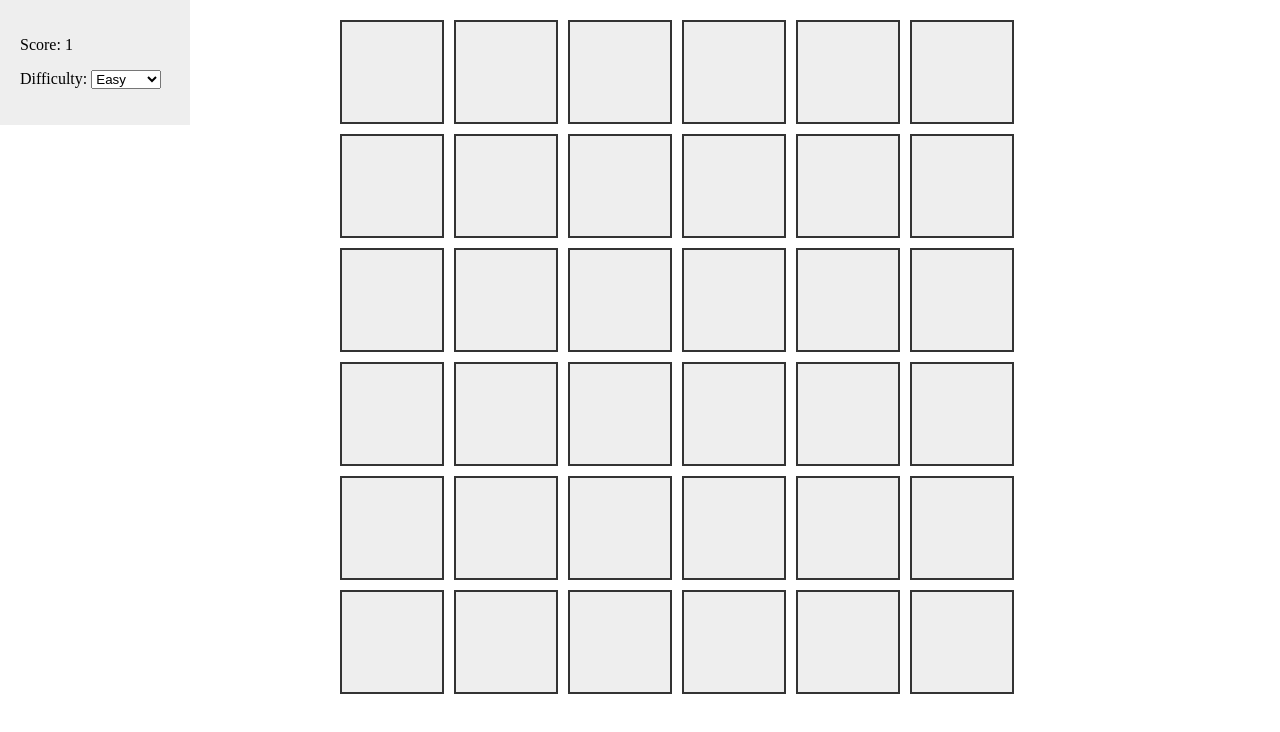
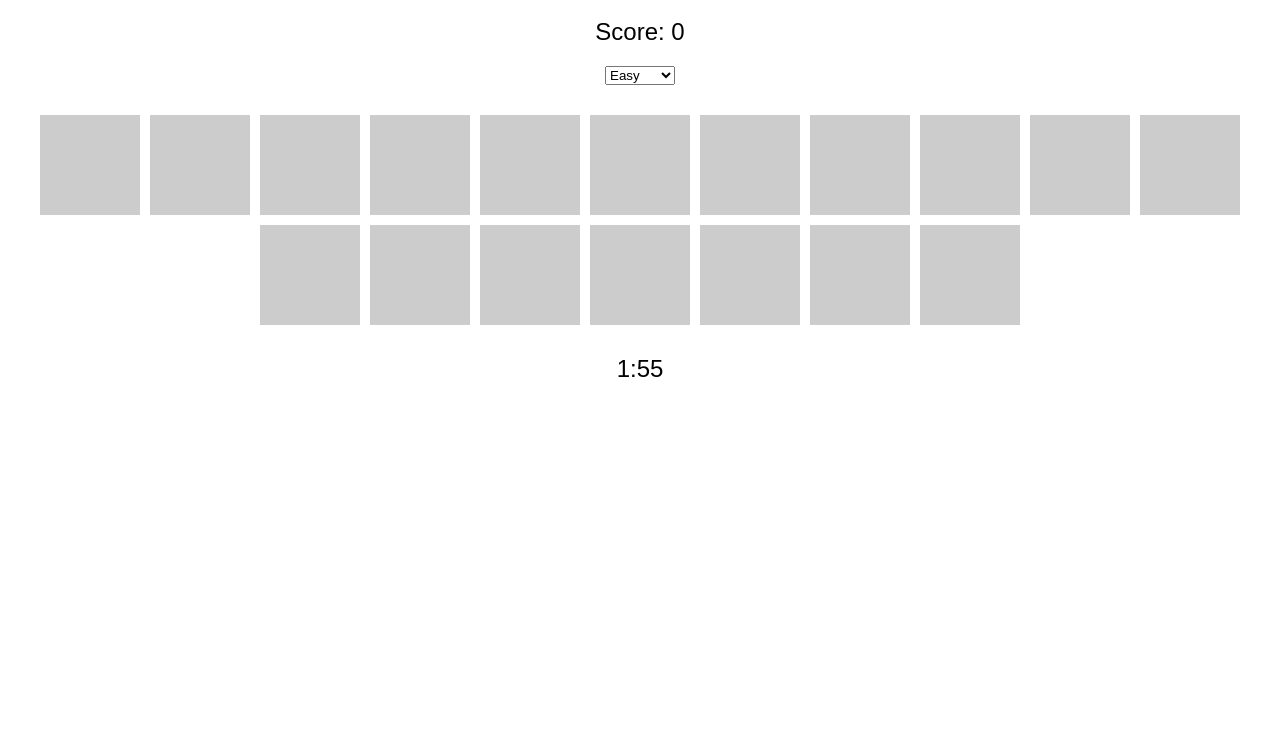
Before and after one commit to ElifnazArc/Memory-Game, a plain HTML site: page index.html in a window 1280 px wide. Drawn offline with Linux system fonts and the light colour scheme.

Commit message:
Update game

```diff
--- a/index.html
+++ b/index.html
@@ -1,29 +1,19 @@
 <!DOCTYPE html>
 <html lang="en">
 <head>
-    <meta charset="UTF-8">
-    <meta name="viewport" content="width=device-width, initial-scale=1.0">
+    <meta charset="UTF-8" />
+    <meta name="viewport" content="width=device-width, initial-scale=1.0" />
     <title>Memory Game</title>
-    <link rel="stylesheet" href="styles.css">
+    <link rel="stylesheet" href="styles.css" />
 </head>
 <body>
-
-
-<div id="left-panel">
-    <p>Score: <span id="score">0</span></p>
-    <p>Difficulty:
-        <select id="difficulty" onchange="updateDifficulty()">
-            <option value="easy">Easy</option>
-            <option value="medium">Medium</option>
-            <option value="hard">Hard</option>
-        </select>
-    </p>
-</div>
-
-
+<div class="score-table">Score: 0</div>
+<select id="difficulty">
+    <option value="easy">Easy</option>
+    <option value="medium">Medium</option>
+    <option value="hard">Hard</option>
+</select>
 <div id="memory-game"></div>
 <script src="script.js"></script>
-
-
 </body>
 </html>
--- a/script.js
+++ b/script.js
@@ -1,6 +1,9 @@
+// JS PART
+
 // Shuffle function to randomize card placement
 function shuffle(array) {
-    let currentIndex = array.length, randomIndex;
+    let currentIndex = array.length,
+        randomIndex;
 
     while (currentIndex !== 0) {
         randomIndex = Math.floor(Math.random() * currentIndex);
@@ -12,29 +15,38 @@ function shuffle(array) {
     return array;
 }
 
-
-// JavaScript to update score and difficulty
-let scoreValue = 0;
-let difficultySelect = document.getElementById('difficulty');
-
-function updateDifficulty() {
-    let selectedDifficulty = difficultySelect.value;
-    console.log('Selected Difficulty:', selectedDifficulty);
-    // You can add logic here to update the difficulty settings as needed
+function createTimer() {
+    const timerDisplay = document.createElement('div');
+    timerDisplay.classList.add('timer');
+    document.body.appendChild(timerDisplay);
 }
 
-function updateScore() {
-    scoreValue++;
-    document.getElementById('score').textContent = scoreValue;
-}
-
-// Example: Call updateScore to increment the score
-updateScore();
-
+let flippedCards = [];
+let matchedPairs = [];
+let timer;
+let timerValue;
+let score = 0;
 
 // Function to initialize and start the game
-function startGame() {
-    const cards = Array.from({length: 18}, (_, index) => String.fromCharCode(65 + index % 9));
+function startGame(difficulty) {
+    createTimer();
+
+    let uniqueCardsCount;
+    switch (difficulty) {
+        case 'easy':
+            uniqueCardsCount = 9; // 9 unique cards for easy level
+            break;
+        case 'medium':
+            uniqueCardsCount = 13; // 13 unique cards for medium level
+            break;
+        case 'hard':
+            uniqueCardsCount = 18; // 18 unique cards for hard level
+            break;
+        default:
+            uniqueCardsCount = 9; // Default to easy level
+    }
+
+    const cards = Array.from({length: uniqueCardsCount}, (_, index) => String.fromCharCode(65 + index));
 
     // Duplicate the cards to create matching pairs
     const cardPairs = shuffle([...cards, ...cards]);
@@ -50,6 +62,42 @@ function startGame() {
 
         memoryGame.appendChild(card);
     });
+
+    // Start the timer when the game begins
+    startTimer(2 * 60); // 2 minutes
+}
+
+// Function to start the timer
+function startTimer(duration) {
+    timerValue = duration;
+    updateTimerDisplay();
+
+    timer = setInterval(function () {
+        timerValue--;
+        updateTimerDisplay();
+
+        if (timerValue <= 0) {
+            clearInterval(timer);
+            alert('Time is up! Game Over!');
+            score = 0; // Reset score
+            updateScoreDisplay(); // Update score display
+            startGame(document.getElementById('difficulty').value);
+        }
+    }, 1000);
+}
+
+// Function to update the timer display
+function updateTimerDisplay() {
+    const timerDisplay = document.querySelector('.timer');
+    const minutes = Math.floor(timerValue / 60);
+    const seconds = timerValue % 60;
+    timerDisplay.textContent = `${minutes}:${seconds < 10 ? '0' : ''}${seconds}`;
+}
+
+// Function to update the score display
+function updateScoreDisplay() {
+    const scoreTable = document.querySelector('.score-table');
+    scoreTable.textContent = `Score: ${score}`;
 }
 
 // Function to handle card flipping
@@ -68,16 +116,43 @@ function flipCard() {
 // Function to check if the flipped cards are a match
 function checkMatch() {
     const [card1, card2] = flippedCards;
+
     if (card1.dataset.cardValue === card2.dataset.cardValue) {
         card1.removeEventListener('click', flipCard);
         card2.removeEventListener('click', flipCard);
         matchedPairs.push(card1.dataset.cardValue);
 
-        if (matchedPairs.length === 18) {
-            alert('Congratulations! You found all the pairs!');
-            startGame();
+        // Update score for a correct match
+        score += 10;
+        updateScoreDisplay();
+
+
+        const diff = document.getElementById('difficulty').value
+
+        switch (diff) {
+            case "easy":
+                if (matchedPairs.length === 9) {
+                    alert(`Congratulations! You found all the pairs! Your final score: ${score}`);
+                }
+                break;
+            case "medium":
+                if (matchedPairs.length === 13) {
+                    alert(`Congratulations! You found all the pairs! Your final score: ${score}`);
+                }
+                break;
+            case "hard":
+                if (matchedPairs.length === 18) {
+                    alert(`Congratulations! You found all the pairs! Your final score: ${score}`);
+                }
+                break
         }
+
+
     } else {
+        // Deduct points for an incorrect match
+        score -= 5;
+        updateScoreDisplay();
+
         card1.innerHTML = '';
         card2.innerHTML = '';
         card1.classList.remove('flipped');
@@ -87,8 +162,9 @@ function checkMatch() {
     flippedCards = [];
 }
 
-let flippedCards = [];
-let matchedPairs = [];
+document.getElementById('difficulty').addEventListener('change', function () {
+    startGame(this.value);
+});
 
-
-startGame();
+// Initial game start
+startGame('easy');
--- a/styles.css
+++ b/styles.css
@@ -1,35 +1,40 @@
+body {
+    font-family: Arial, sans-serif;
+    display: flex;
+    flex-direction: column;
+    align-items: center;
+}
+
+.score-table,
+.timer {
+    font-size: 24px;
+    margin: 10px;
+}
+
+#difficulty {
+    margin: 10px;
+}
+
 #memory-game {
-    display: grid;
-    grid-template-columns: repeat(6, 1fr);
+    display: flex;
+    flex-wrap: wrap;
+    justify-content: center;
     gap: 10px;
-    max-width: 600px;
-    margin: 20px auto;
+    margin: 20px;
 }
 
 .card {
-    width: 100%;
+    width: 100px;
     height: 100px;
-    background-color: #eee;
+    background-color: #ccc;
     display: flex;
+    justify-content: center;
     align-items: center;
-    justify-content: center;
-    font-size: 1.5em;
+    font-size: 36px;
+    font-weight: bold;
     cursor: pointer;
-    border: 2px solid #333;
-    width: 100px;
 }
 
 .card.flipped {
-    background-color: #ccc; /* Change the color when flipped */
+    background-color: #fff;
 }
-
-
-/* Some basic styling for the left panel */
-#left-panel {
-    position: fixed;
-    top: 0;
-    left: 0;
-    width: 150px;
-    padding: 20px;
-    background-color: #eeeeee;
-}
```
Also changed, not shown: 2 other files.
